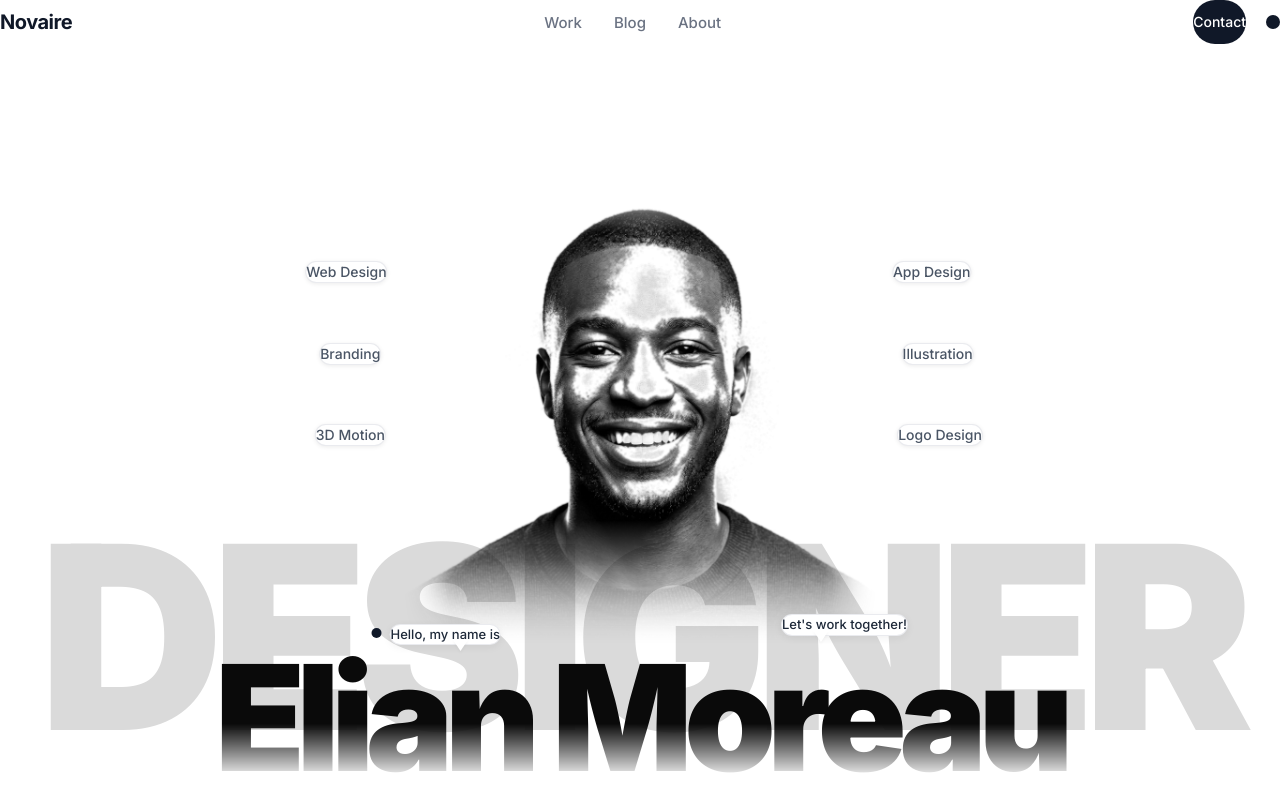
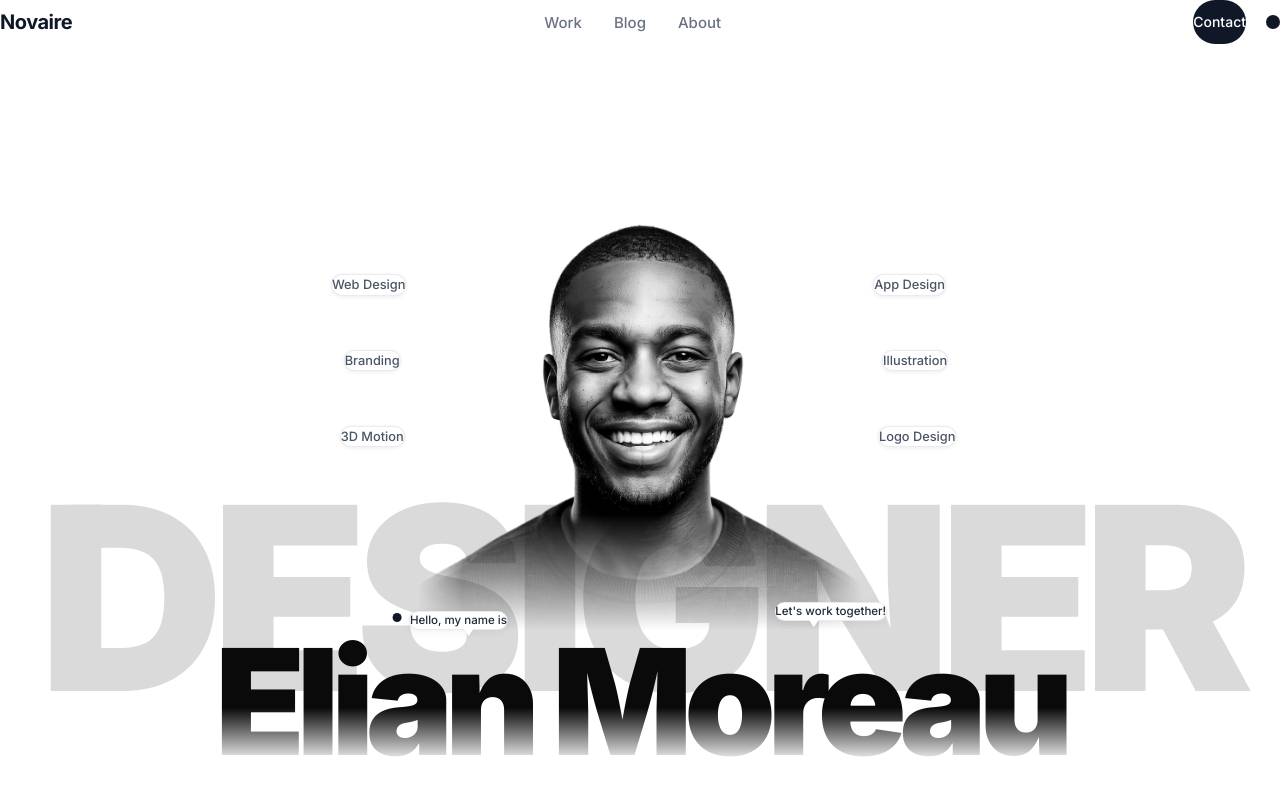
Before and after one commit to VedantChavan385/Freelance_Portfolio, a React (Vite) app: page / in a window 1280 px wide. Built offline with nearby package versions, Linux system fonts and the light colour scheme.

Commit message:
fluid scalling style implemented

```diff
--- a/src/components/Hero.tsx
+++ b/src/components/Hero.tsx
@@ -13,11 +13,11 @@ export default function Hero() {
   return (
     <section className="relative w-full overflow-hidden bg-transparent">
       {/* ── Container ─────────────────────────────────────── */}
-      <div className="relative w-full mx-auto max-w-[1440px] min-h-[85vh] md:min-h-[92vh] flex flex-col items-center justify-end px-[clamp(16px,4vw,80px)] pb-4 md:pb-0">
+      <div className="relative w-full mx-auto max-w-[1440px] min-h-[clamp(85vh,90vh,92vh)] flex flex-col items-center justify-end px-[clamp(16px,4vw,80px)] pb-[clamp(1rem,3vh,2rem)]">
 
         {/* ── Watermark "DESIGNER" ──────────────────────── */}
         <span
-          className="absolute left-1/2 -translate-x-1/2 bottom-[8%] md:bottom-[2%]
+          className="absolute left-1/2 -translate-x-1/2 bottom-[clamp(2%,3vw,6%)]
             text-[clamp(4.5rem,20vw,17.5rem)] font-black leading-none tracking-tighter
             text-[#dadada] select-none pointer-events-none z-0 whitespace-nowrap"
           aria-hidden="true"
@@ -26,7 +26,7 @@ export default function Hero() {
         </span>
 
         {/* ── Relative Wrapper for Portrait, Tags & Bubbles ── */}
-        <div className="relative z-10 w-[260px] sm:w-[320px] md:w-[400px] lg:w-[440px] xl:w-[480px] flex-shrink-0 mt-8 md:mt-6">
+        <div className="relative z-10 w-[clamp(250px,21.6vw+10.5rem,480px)] flex-shrink-0 mt-[clamp(1.5rem,3.5vw,2.5rem)]">
           {/* Portrait Image */}
           {imgStatus !== 'error' ? (
             <>
@@ -110,7 +110,7 @@ export default function Hero() {
           className="relative z-10 w-full text-center font-black leading-[0.85] tracking-[-0.06em]
             text-[#0a0a0a]
             text-[clamp(2.5rem,11.5vw,11rem)]
-            -mt-[4vw] md:-mt-[3vw] lg:-mt-6 pb-2
+            -mt-[clamp(1rem,2.8vw,1.75rem)] pb-2
             select-none"
           style={{
             maskImage: 'linear-gradient(to bottom, black 55%, transparent 100%)',
@@ -121,7 +121,7 @@ export default function Hero() {
         </h1>
 
         {/* ── Mobile skill tags (stacked cleanly below name on small viewports) ────── */}
-        <div className="flex md:hidden flex-wrap justify-center gap-2 mt-4 pb-6 px-4 z-20">
+        <div className="flex md:hidden flex-wrap justify-center gap-2 mt-[clamp(0.75rem,2vw,1.5rem)] pb-6 px-4 z-20">
           {[...skillTags.left, ...skillTags.right].map((label) => (
             <span
               key={label}
--- a/src/components/SkillTag.tsx
+++ b/src/components/SkillTag.tsx
@@ -6,9 +6,10 @@ interface SkillTagProps {
 export default function SkillTag({ label, className = '' }: SkillTagProps) {
   return (
     <span
-      className={`absolute inline-flex items-center rounded-full bg-white px-5 py-2.5
-        text-sm font-medium text-gray-600 shadow-[0_1px_4px_rgba(0,0,0,0.08)]
-        border border-gray-200/80 select-none ${className}`}
+      className={`absolute inline-flex items-center rounded-full bg-white
+        px-[clamp(0.875rem,1.5vw,1.25rem)] py-[clamp(0.45rem,0.8vw,0.625rem)]
+        text-[clamp(0.75rem,1vw,0.875rem)] font-medium text-gray-600
+        shadow-[0_1px_4px_rgba(0,0,0,0.08)] border border-gray-200/80 select-none ${className}`}
     >
       {label}
     </span>
--- a/src/components/SpeechBubble.tsx
+++ b/src/components/SpeechBubble.tsx
@@ -6,17 +6,19 @@ interface SpeechBubbleProps {
 
 export default function SpeechBubble({ text, position, className = '' }: SpeechBubbleProps) {
   return (
-    <div className={`absolute flex items-center gap-2 select-none ${className}`}>
+    <div className={`absolute flex items-center gap-[clamp(0.35rem,0.6vw,0.5rem)] select-none ${className}`}>
       {/* Decorative dot — only on the left bubble */}
       {position === 'left' && (
-        <span className="h-2.5 w-2.5 rounded-full bg-gray-900 shrink-0" />
+        <span className="h-[clamp(0.5rem,0.7vw,0.625rem)] w-[clamp(0.5rem,0.7vw,0.625rem)] rounded-full bg-gray-900 shrink-0" />
       )}
 
       <div className="relative">
         {/* Bubble body */}
         <span
-          className="inline-block rounded-full bg-white px-5 py-2
-            text-[13px] font-medium text-gray-800 shadow-[0_2px_8px_rgba(0,0,0,0.06)] border border-gray-200/80
+          className="inline-block rounded-full bg-white
+            px-[clamp(0.875rem,1.5vw,1.25rem)] py-[clamp(0.35rem,0.6vw,0.5rem)]
+            text-[clamp(0.7rem,0.9vw,0.8125rem)] font-medium text-gray-800
+            shadow-[0_2px_8px_rgba(0,0,0,0.06)] border border-gray-200/80
             whitespace-nowrap"
         >
           {text}
@@ -24,9 +26,9 @@ export default function SpeechBubble({ text, position, className = '' }: SpeechB
 
         {/* Tail / pointer */}
         <svg
-          className={`absolute -bottom-1.5 ${
-            position === 'left' ? 'right-8' : 'left-8'
-          } h-3 w-4 text-white filter drop-shadow-[0_2px_1px_rgba(0,0,0,0.03)]`}
+          className={`absolute -bottom-[clamp(0.3rem,0.5vw,0.375rem)] ${
+            position === 'left' ? 'right-[clamp(1.5rem,3vw,2rem)]' : 'left-[clamp(1.5rem,3vw,2rem)]'
+          } h-[clamp(0.5rem,0.8vw,0.75rem)] w-[clamp(0.7rem,1.1vw,1rem)] text-white filter drop-shadow-[0_2px_1px_rgba(0,0,0,0.03)]`}
           viewBox="0 0 16 12"
           fill="currentColor"
           aria-hidden="true"
--- a/src/content/heroContent.ts
+++ b/src/content/heroContent.ts
@@ -23,5 +23,5 @@ export const heroContent: HeroContent = {
   ],
   name: 'Elian Moreau',
   watermarkText: 'DESIGNER',
-  portraitSrc: '/portrait-black-man-transparent.png',
+  portraitSrc: '/portrait-transparent-user.png',
 };
```
Also changed, not shown: public/portrait-black-man-transparent.png (deleted), public/portrait-transparent-user.png (added).
